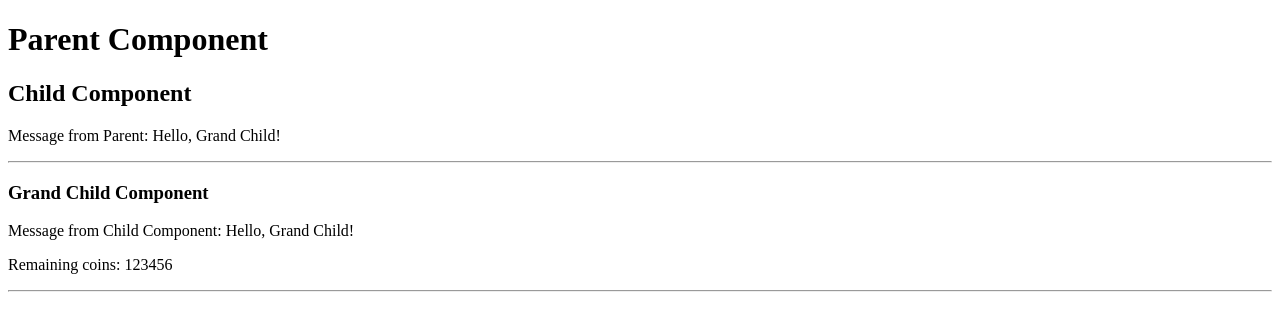
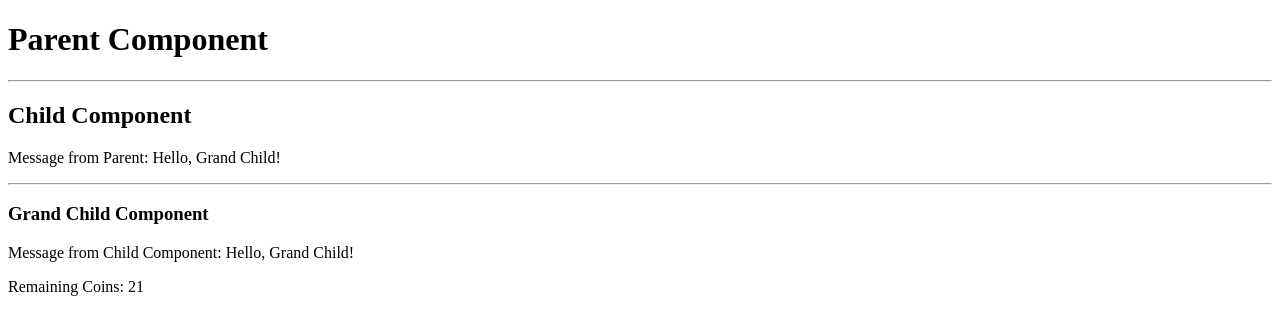
Before and after one commit to PraveenD-0/React, a React (Vite) app: page / in a window 1280 px wide. Shown: the top 334 px of the page. Built offline with nearby package versions, Linux system fonts and the light colour scheme.

Commit message:
context api

```diff
--- a/src/App.jsx
+++ b/src/App.jsx
@@ -1,6 +1,9 @@
- import React, { useState } from 'react'
+ import React, { createContext, useState } from 'react'
  import ChildComponent from './components/ChildComponent';
  import GrandChildComponent from './components/GrandChildComponent';
+
+
+ const MessageContext =createContext();
  function App() {
 
   const [message, setMessage] =  useState('Hello, Grand Child!');
@@ -8,10 +11,13 @@
    return (
      <div>
        <h1>Parent Component</h1>
-       <ChildComponent message ={ message } coins={coins}/>
+       <hr></hr>
+       <MessageContext.Provider   value={{message,coins}}>
+        <ChildComponent />
+       </MessageContext.Provider>
 
      </div>
    )
  }
 
- export default App;
+ export { App as default, MessageContext};
--- a/src/components/ChildComponent.jsx
+++ b/src/components/ChildComponent.jsx
@@ -1,7 +1,9 @@
-import React from 'react'
+import React, { useContext } from 'react'
 import GrandChildComponent from './GrandChildComponent';
+import { MessageContext } from '../App';
 
-function ChildComponent( { message , coins}) {
+function ChildComponent( ) {
+  const { message, coins} = useContext(MessageContext);
   return (
     <div>
        <h2>Child Component</h2>
--- a/src/components/GrandChildComponent.jsx
+++ b/src/components/GrandChildComponent.jsx
@@ -1,14 +1,22 @@
-import React from 'react'
+import React, { useContext } from 'react';
+import { MessageContext } from '../App';
 
-function GrandChildComponent({ message , coins}) {
+// wrapped inside the child component
+// data: message should come from the parent component
+function GrandChildComponent() {
+
+    const { message, coins } = useContext(MessageContext);
+
+    const coinsSum = () => {
+        return coins.reduce((prev, curr) => prev + curr, 0);
+    }
+
   return (
-    <div>
-      <h3> Grand Child Component</h3>
-      <p>Message from Child Component: { message }</p>
-      <p>Remaining coins: { coins}</p>
-      <hr></hr>
+      <div>
+          <h3>Grand Child Component</h3>
+          <p>Message from Child Component: {message}</p>
+          <p>Remaining Coins: { coinsSum() }</p>
     </div>
   )
 }
-
 export default GrandChildComponent;
```
